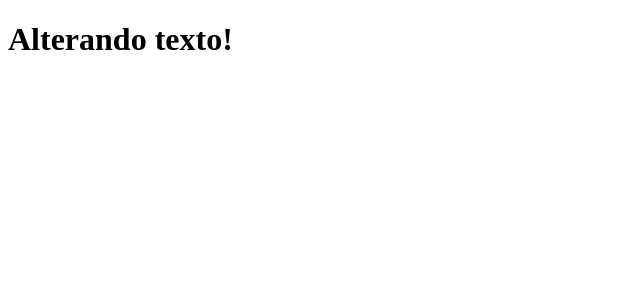
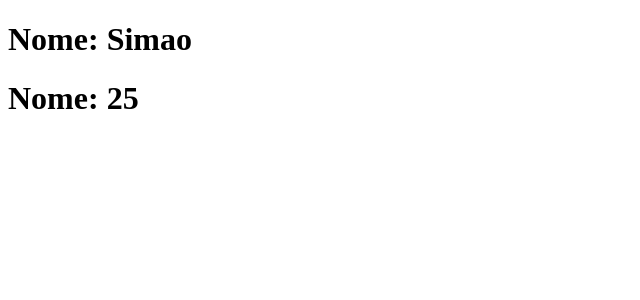
Before and after one commit to ITSimaoAbel/VueJs-course, a Vue app: page / in a window 1280 px wide. Shown: the top 300 px of the page, without its empty margins (0-640 px from the left). Built offline with nearby package versions, Linux system fonts and the light colour scheme.

Commit message:
Udate: using props

```diff
--- a/src/App.vue
+++ b/src/App.vue
@@ -10,11 +10,12 @@
   //import Exemplo07 from './components/Exemplo07Clique.vue';
   //import Exemplo08 from './components/Exemplo08Teclado.vue';
   //import Exemplo09 from './components/Exemplo09Enviar.vue';
-  import Exemplo10 from './components/Exemplo10Lifecycle.vue';
+  //import Exemplo10 from './components/Exemplo10Lifecycle.vue';
+  import Exemplo11 from './components/Exemplo11Props1.vue';
 
 </script>
 
 <!-- HTML -->
  <template>
-    <Exemplo10></Exemplo10>
+    <Exemplo11></Exemplo11>
  </template>
--- a/src/components/Exemplo11Props1.vue
+++ b/src/components/Exemplo11Props1.vue
@@ -1,9 +1,11 @@
 <!-- SCRIPT -->
 <script setup>
 
+    //Importar componente
+    import Exemplo11Props2 from './Exemplo11Props2.vue';
 </script>
 
 <!-- HTML -->
  <template>
-
+    <Exemplo11Props2 nome="Simao" idade="25"></Exemplo11Props2>
  </template>
--- a/src/components/Exemplo11Props2.vue
+++ b/src/components/Exemplo11Props2.vue
@@ -1,9 +1,12 @@
 <!-- SCRIPT -->
  <script setup>
 
+    //obter props
+    const props = defineProps(['nome', 'idade']);
 </script>
 
 <!-- HTML -->
  <template>
-
+    <h1>Nome: {{ nome }}</h1>
+    <h1>Nome: {{ idade }}</h1>
  </template>
```
